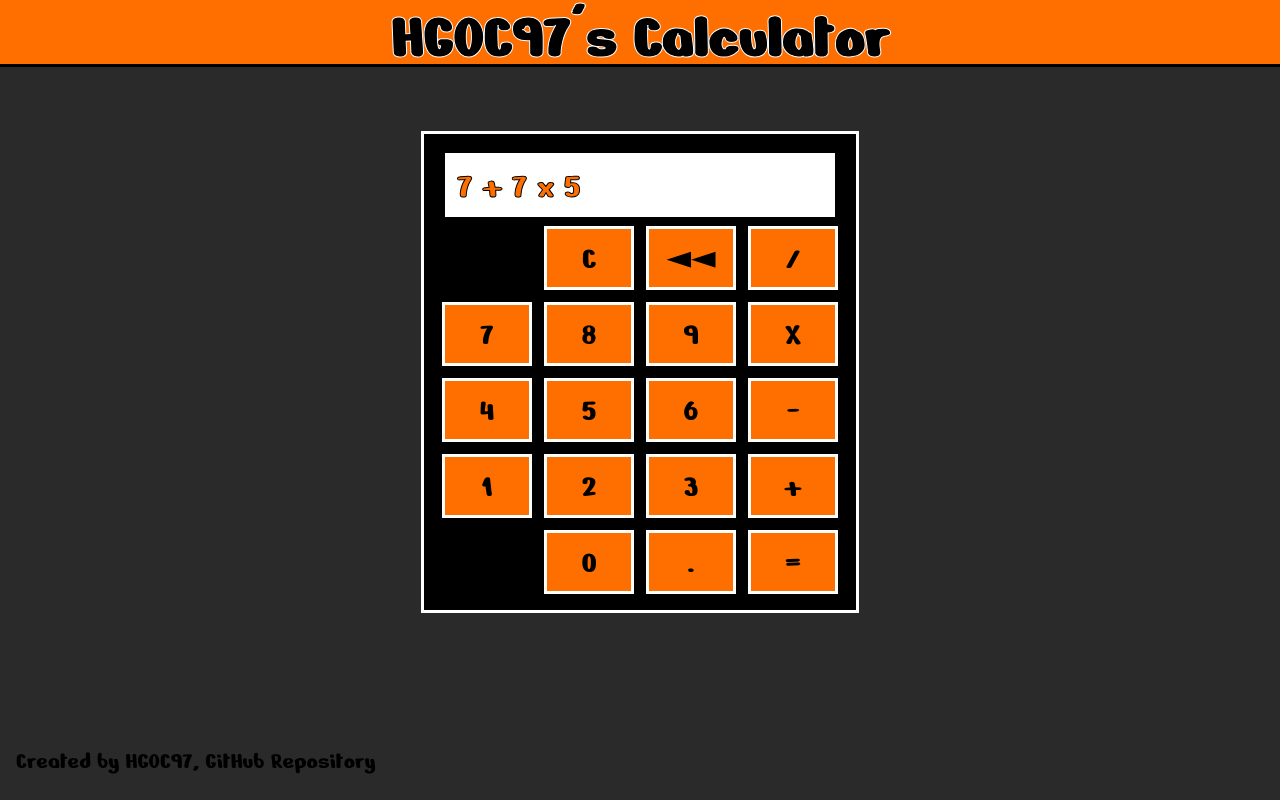
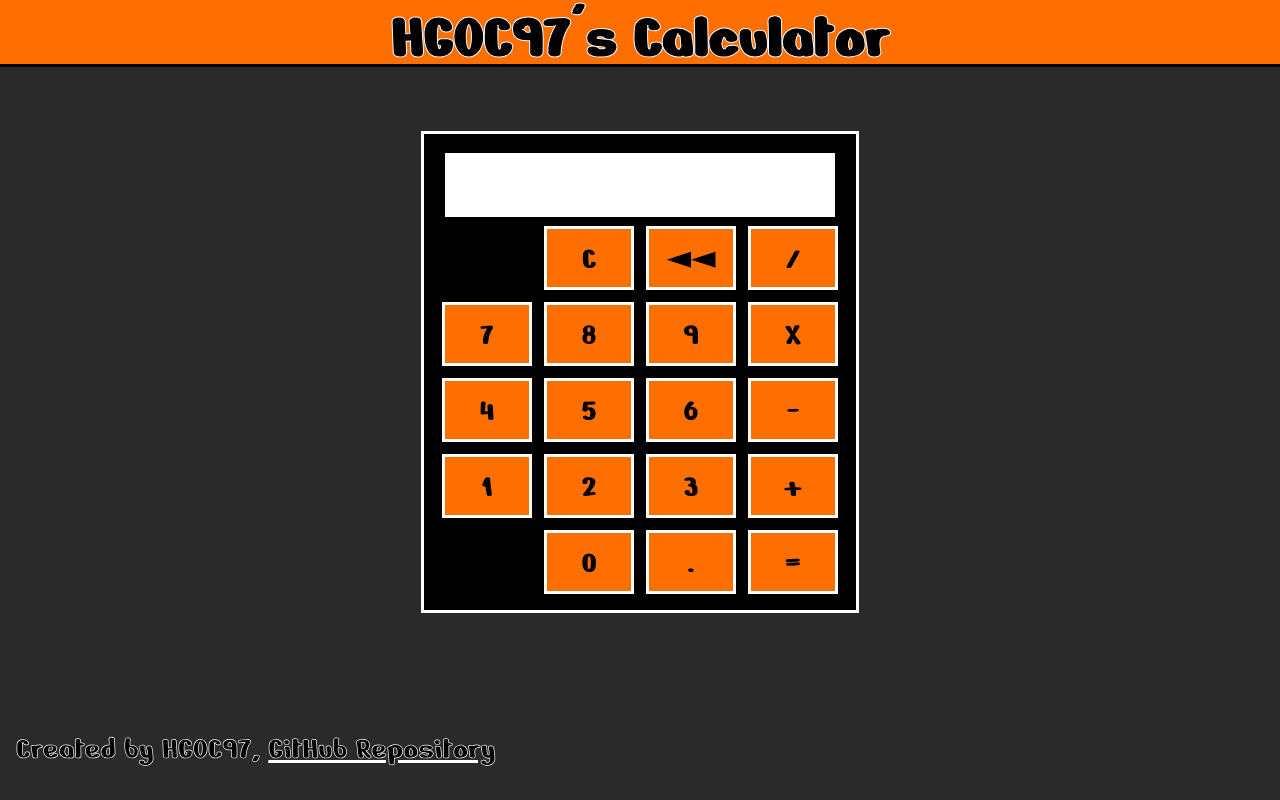
Before and after one commit to HGOC97/calculator, a plain HTML site: page index.html in a window 1280 px wide. Both pictures are taken after a click on the button 487 px from the left and 258 px from the top of the page. Drawn offline with Linux system fonts and the light colour scheme.

Commit message:
Added display functionality

```diff
--- a/index.html
+++ b/index.html
@@ -14,7 +14,7 @@
         <main>
             <div id="container">
                 <div id="result-screen">
-                    <p id="result-paragraph">7 + 7 x 5</p>
+                    <p id="result-paragraph"></p>
                 </div>
                 <button class="calc-button blank-button"></button>
                 <button id="clear-button" class="calc-button">C</button>
@@ -39,7 +39,7 @@
             </div>
         </main>
         <footer>
-            <p id="footer-text">Created by HGOC97, GitHub Repository</p>
+            <p id="footer-text">Created by HGOC97, <a href="https://github.com/HGOC97/calculator">GitHub Repository</a></p>
         </footer>
         <script src="script.js"></script>
     </body>
--- a/script.js
+++ b/script.js
@@ -1,3 +1,14 @@
+const buttons = document.querySelectorAll(".calc-button");
+const display = document.querySelector("#result-paragraph");
+
+console.log("Script loaded");
+
+buttons.forEach(button => {
+    button.addEventListener("click", function(clickTarget) {
+        display.textContent += clickTarget.target.textContent;
+    });
+})
+
 function add(number1, number2) {
     return number1 + number2;
 }
--- a/style.css
+++ b/style.css
@@ -38,6 +38,11 @@ header {
     border: 3px solid white;
     font-family: 'Nerko One', cursive;
     font-size: 32px;
+
+}
+
+.calc-button:hover {
+    transform: scale(1.05);
 }
 
 .blank-button {
@@ -68,5 +73,17 @@ footer {
 
 #footer-text {
     margin-left: 16px;
-    font-size: 24px;
+    font-size: 32px;
+    -webkit-text-stroke-width: 0.7px;
+    -webkit-text-stroke-color: white;
 }
+
+#footer-text a {
+    color: black;
+    -webkit-text-stroke-width: 0.7px;
+    -webkit-text-stroke-color: white;
+}
+
+#footer-text a:hover {
+    text-shadow: 0 0 4px #ff6f00;
+}
```
